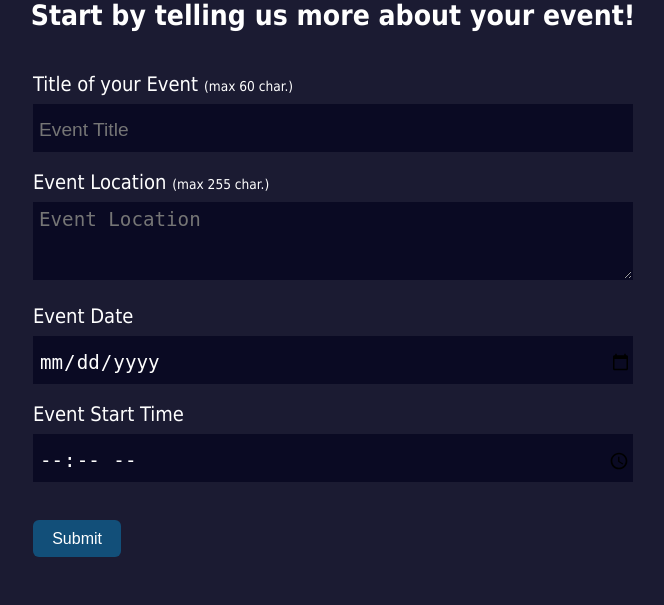
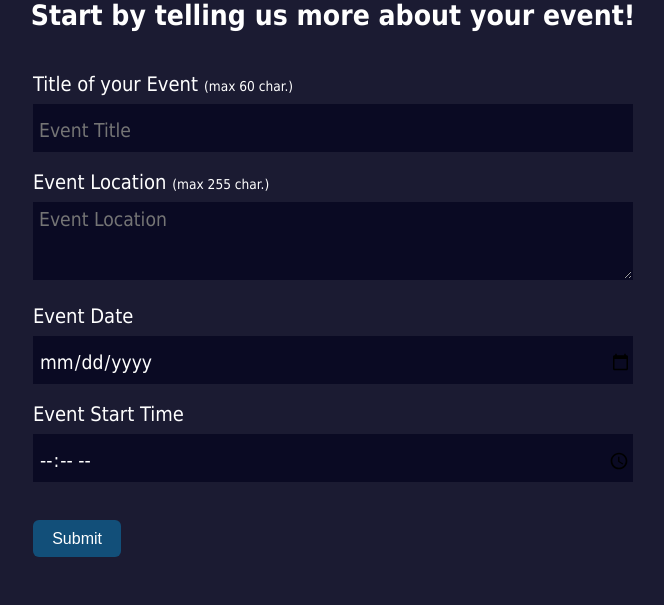
Before and after one commit to canguiano13/roll-call, a Flask app: page /createevent in a window 1280 px wide. Shown: the part 226-831 px from the top of the page, without its empty margins (307-971 px from the left). Run offline with Flask 3, Linux system fonts and the light colour scheme; the visitor is signed in with stand-in values (Sample User, id 1); parts of the project's set-up code (start-up, migrations or seed data) failed here and were passed over.

Commit message:
Added rule to maintain consistent fonts for the sample text within input boxes

```diff
--- a/static/styles/styles.css
+++ b/static/styles/styles.css
@@ -146,6 +146,10 @@ input[type="file"] {
   font-weight: bold;
   text-shadow: 2px 2px rgb(0, 0, 0, 0.75);
   color: #C8A2C8
+}
+
+input, textarea {
+  font-family: inherit;   /* <- add this line */
 }
 
 /***HOME PAGE STYLES***/
```
